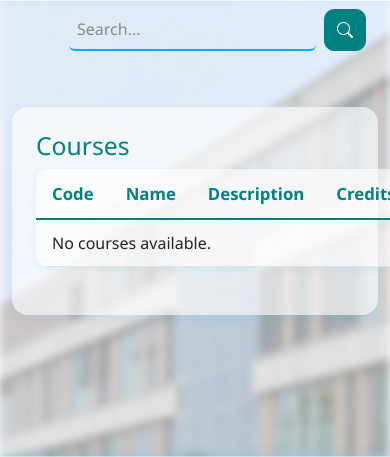
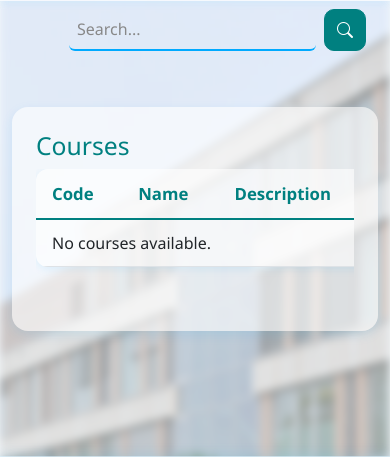
Before and after one commit to HtetMyat582/nucs_website, a Django app: page /academics/courses/ in a window 390 px wide. Shown: the part 73-530 px from the top of the page. Run offline with Django 5.2, Linux system fonts and the light colour scheme; data that the repository does not hold is empty; parts of the project's set-up code (start-up, migrations or seed data) failed here and were passed over.

Commit message:
Enhanced search function, updated responsive design for mobile view

```diff
--- a/academics/templates/academics/course_list.html
+++ b/academics/templates/academics/course_list.html
@@ -3,6 +3,7 @@
 {% block content %}
 <div class="card col-md-10 mx-auto p-4">
     <h2>Courses</h2>
+    <div class="table-responsive">
         <table class="table">
             <thead>
                 <tr>
@@ -40,4 +41,5 @@
             </tbody>
         </table>
     </div>
+</div>
 {% endblock %}
--- a/academics/templates/academics/faculty_list.html
+++ b/academics/templates/academics/faculty_list.html
@@ -2,6 +2,7 @@
 {% block title %}Faculty{% endblock %}
 {% block content %}
 <div class="card col-md-10 mx-auto p-4">
+    <div class="table-responsive">
         <h2>Faculty Members</h2>
         <table class="table">
             <thead>
@@ -34,4 +35,5 @@
             </tbody>
         </table>
     </div>
+</div>
 {% endblock %}
--- a/academics/templates/academics/program_list.html
+++ b/academics/templates/academics/program_list.html
@@ -2,6 +2,7 @@
 {% block title %}Programs{% endblock %}
 {% block content %}
 <div class="card col-md-10 mx-auto p-4">
+    <div class="table-responsive">
         <h2>Degree Programs</h2>
         <table class="table">
             <thead>
@@ -53,5 +54,6 @@
                 {% endfor %}
             </tbody>
         </table>
+    </div>
     {% endblock %}
 </div>
--- a/nucs_website/settings.py
+++ b/nucs_website/settings.py
@@ -25,7 +25,7 @@ SECRET_KEY = 'django-insecure-%%d6r4!v)qmkj$&pvpy)-xodp_jsj3cq%b)j8l7df+=u4sym7^
 # SECURITY WARNING: don't run with debug turned on in production!
 DEBUG = True
 
-ALLOWED_HOSTS = ['localhost', '127.0.0.1']
+ALLOWED_HOSTS = ['localhost', '127.0.0.1', '192.168.1.4']
 
 AUTH_USER_MODEL = 'users.User'
 # Application definition
--- a/static/css/style.css
+++ b/static/css/style.css
@@ -157,6 +157,18 @@ p, li, span {
     padding: 0.3rem 1rem;
     font-size: 0.98rem;
     border-radius: 16px;
+}
+
+@media (max-width: 767px) {
+    .table-responsive {
+        margin-bottom: 1rem;
+        overflow-x: auto;
+        -webkit-overflow-scrolling: touch;
+    }
+
+    .table {
+        min-width: 600px;
+    }
 }
 
 .footer-modern {
```
Also changed, not shown: portal/views.py (+6 -3 lines), templates/search_results.html (+14 -1 lines). Lines whose indentation alone changed are shown as unchanged.
